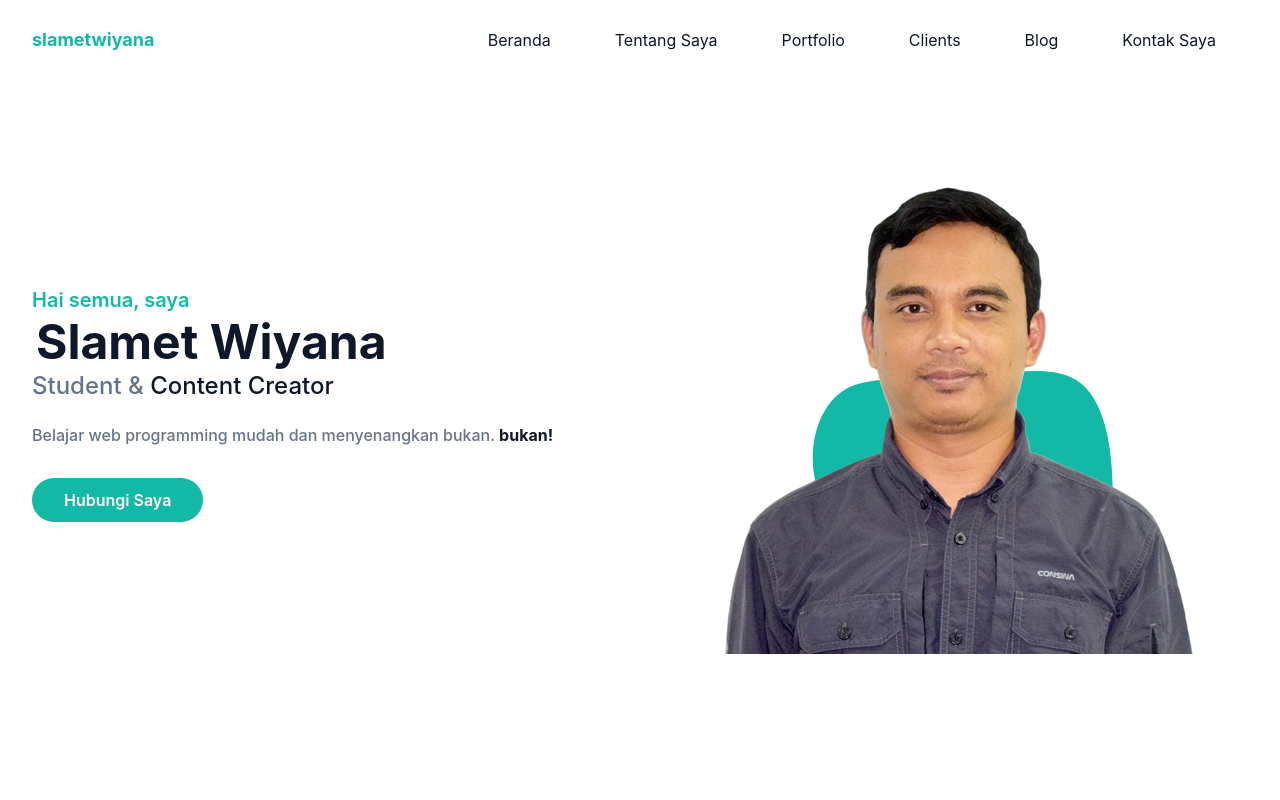
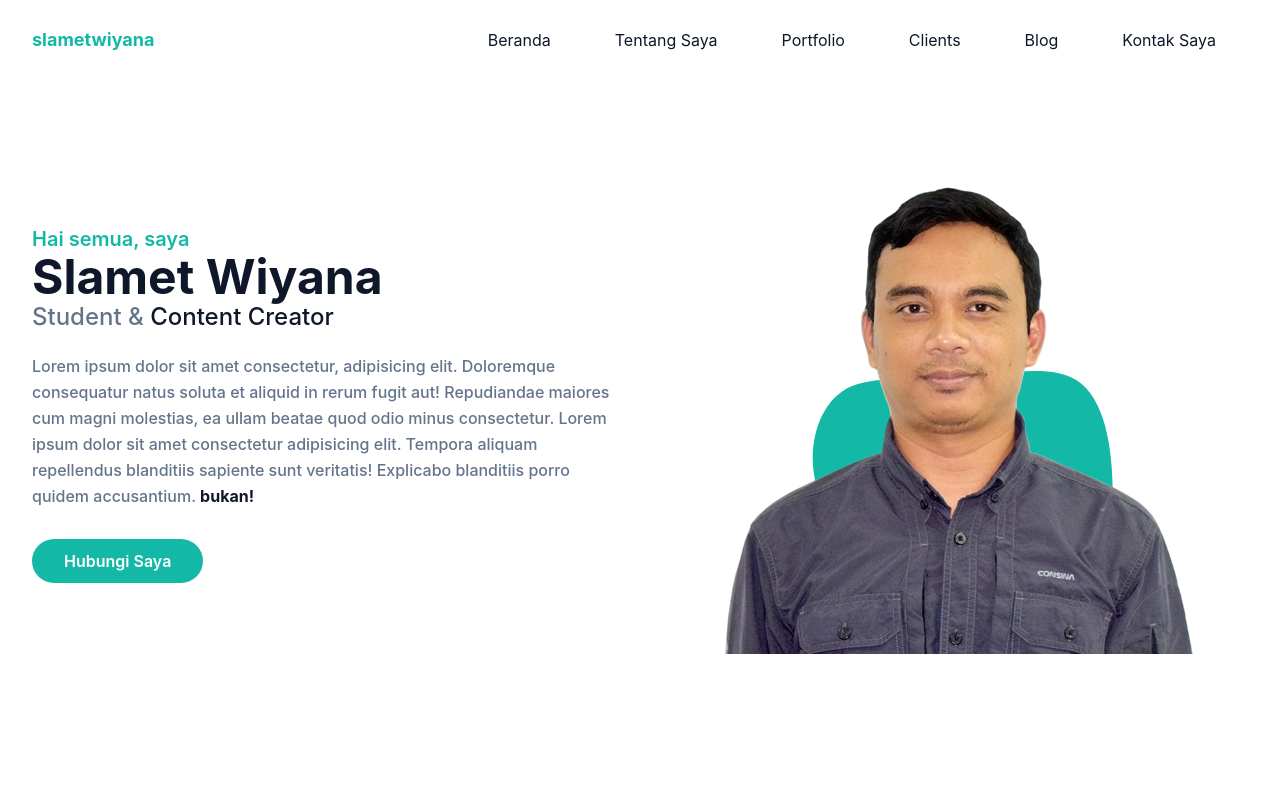
Before and after one commit to slmtwn/portfolio-tailwind-css, a website: page index.html in a window 1280 px wide. Shown: the top 800 px of the page. Drawn offline with Linux system fonts and the light colour scheme.

Commit message:
Hanya sedikit perubahan

```diff
--- a/index.html
+++ b/index.html
@@ -70,12 +70,11 @@
             <div class="flex flex-wrap">
                 <div class="w-full self-center px-4 lg:w-1/2">
                     <h1 class="text-base font-semibold text-primary md:text-xl ">Hai semua, saya<span
-                            class="block font-bold text-dark text-4xl m-1 lg:text-5xl">Slamet Wiyana</span></h1>
+                            class="block font-bold text-dark text-4xl m-3 lg:text-5xl">Slamet Wiyana</span></h1>
                     <h2 class="font-medium text-secondary text-lg mb-5 lg:text-2xl">Student & <span
                             class="text-dark">Content
                             Creator</span></h2>
-                    <p class="font-medium text-secondary mb-10 leading-relaxed">Belajar web programming mudah dan
-                        menyenangkan bukan.
+                    <p class="font-medium text-secondary mb-10 leading-relaxed">Lorem ipsum dolor sit amet consectetur, adipisicing elit. Doloremque consequatur natus soluta et aliquid in rerum fugit aut! Repudiandae maiores cum magni molestias, ea ullam beatae quod odio minus consectetur. Lorem ipsum dolor sit amet consectetur adipisicing elit. Tempora aliquam repellendus blanditiis sapiente sunt veritatis! Explicabo blanditiis porro quidem accusantium.
                         <span class="text-dark font-bold">bukan!</span>
                     </p>
                     <a href="#contact"
```
